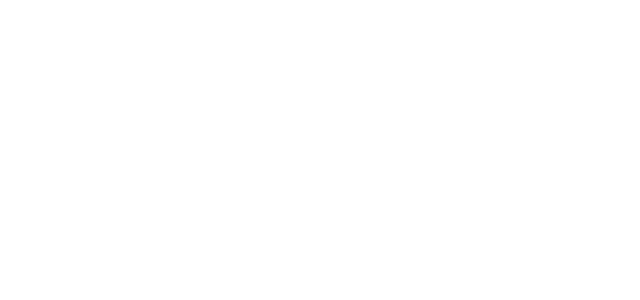
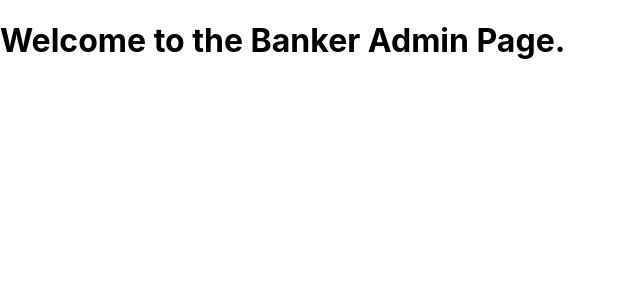
Before and after one commit to jedawson/java-practice, a React (Create React App) app in the folder amsfrontend/: page /bankerAdmin in a window 1280 px wide. Before the commit this address had no page. Shown: the top 300 px of the page, without its empty margins (0-640 px from the left). Built offline with nearby package versions, Linux system fonts and the light colour scheme.

Commit message:
create banker admin page

```diff
--- a/amsfrontend/src/App.tsx
+++ b/amsfrontend/src/App.tsx
@@ -5,7 +5,10 @@
   return (
     <div className="App">
       <Link to="/landing"> Landing Page </Link>
+      <br />
       <Link to="/bankerlogin"> Banker Login Page </Link>
+      <br />
+      <Link to="bankerAdmin"> Banker Admin Page</Link>
     </div>
   );
 }
--- a/amsfrontend/src/index.tsx
+++ b/amsfrontend/src/index.tsx
@@ -8,6 +8,7 @@
 import BankerLogin from './routes/BankerLogin';
 import { Provider } from 'react-redux';
 import store from './store/store';
+import BankerAdmin from './routes/BankerAdmin';
 
 ReactDOM.render(
   <React.StrictMode>
@@ -17,6 +18,7 @@
           <Route path="/" element={<App />} />
           <Route path="landing" element={<LandingPage />} />
           <Route path="bankerlogin" element={<BankerLogin />} />
+          <Route path="bankerAdmin" element={<BankerAdmin />} />
         </Routes>
       </BrowserRouter>
     </Provider>
--- /dev/null
+++ b/amsfrontend/src/routes/BankerAdmin.tsx
@@ -0,0 +1,8 @@
+const BankerAdmin = () => {
+    return (
+        <div id="bankerAdmin">
+            <h1>Welcome to the Banker Admin Page.</h1>
+        </div>
+    )
+}
+export default BankerAdmin;
```
